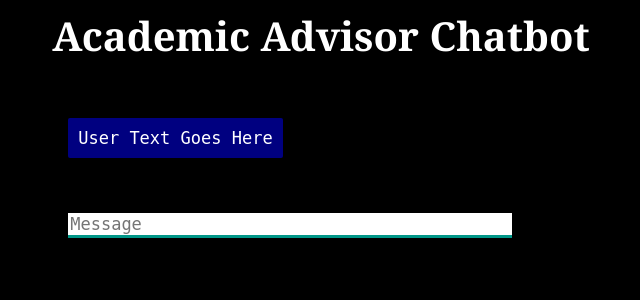
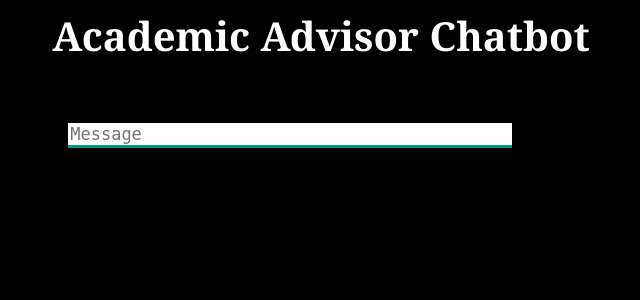
Before and after one commit to mayzerrz76/AcademicAdvisorChatbot, a Flask app: page / in a window 1280 px wide. Shown: the top 300 px of the page, without its empty margins (319-959 px from the left). Run offline with Flask 2, Linux system fonts and the light colour scheme.

Commit message:
renaming

```diff
--- a/templates/framework.html
+++ b/templates/framework.html
@@ -1,7 +1,7 @@
 <!DOCTYPE html>
 <html lang="en">
 <head>
-    <link rel = "stylesheet" type = "text/css" href = "./static/newstyles.css">
+    <link rel = "stylesheet" type = "text/css" href = "./static/framestyle.css">
     <! MAKES THE TEXT ENTRY WORK >
     <script src="https://ajax.googleapis.com/ajax/libs/jquery/3.5.1/jquery.min.js"></script>
     <meta charset="UTF-8">
@@ -14,7 +14,6 @@
 
 <div>
     <div id="chatbox">
-        <p class="botText"><span>User Text Goes Here</span></p>
     </div>
 
     <div id="userInput">
```
Also changed, not shown: main.py (renamed from practiceApp.py), static/framestyle.css (renamed from static/newstyles.css).
